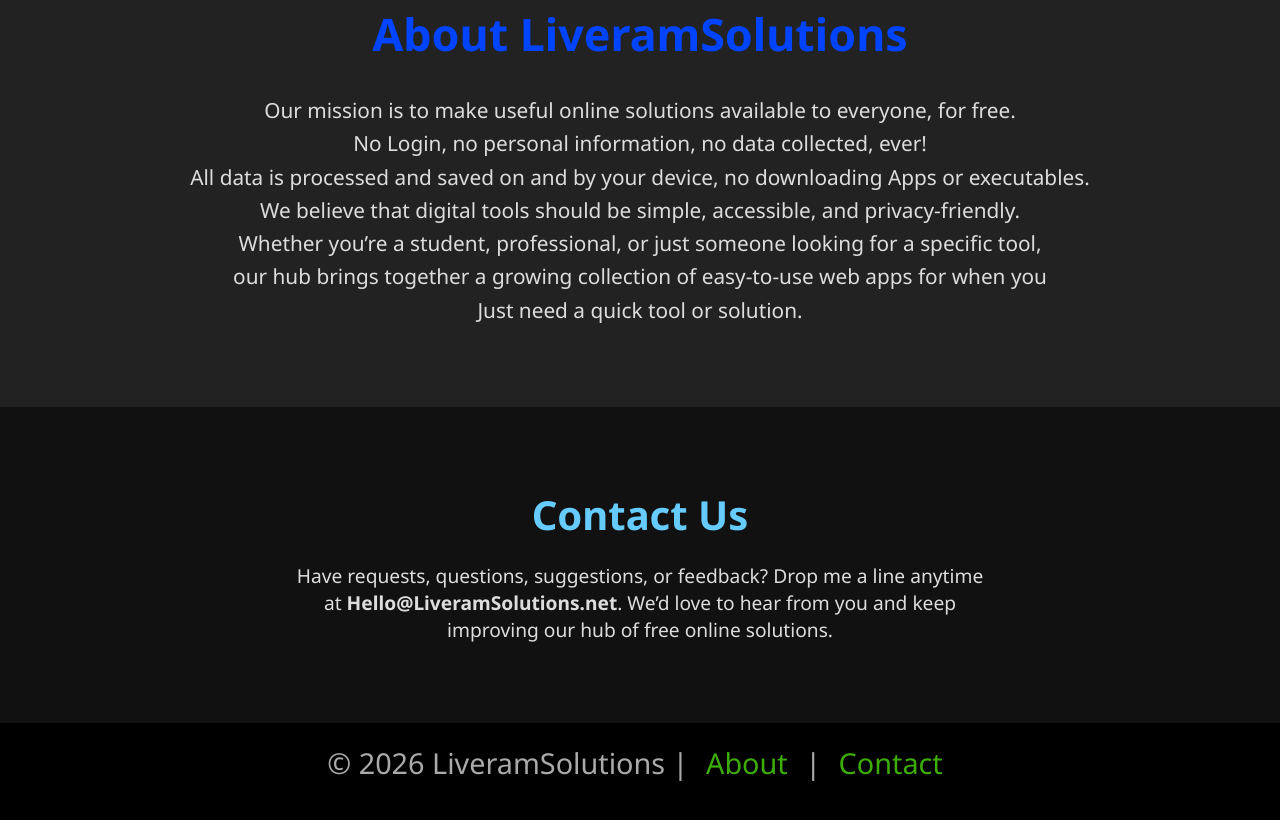
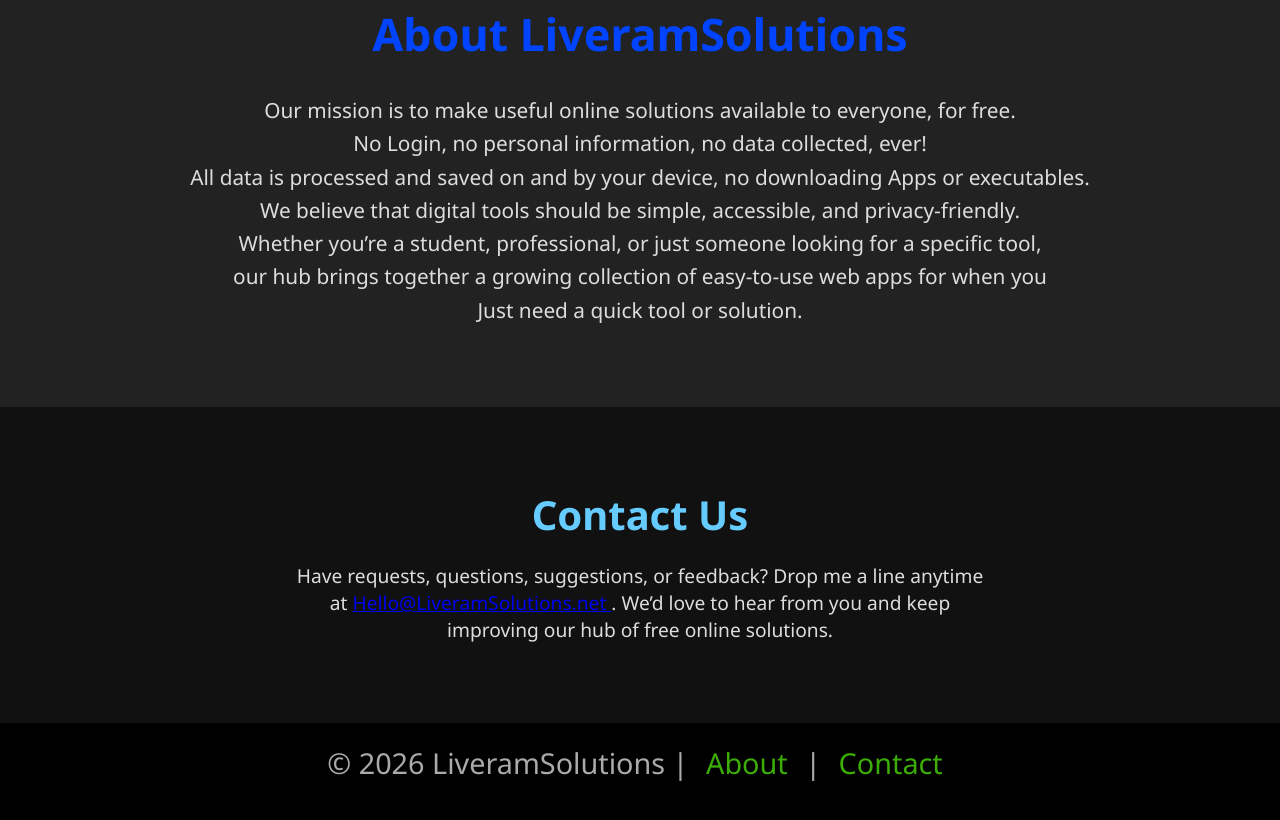
Before and after one commit to liveramsolutions/liveramsolutions, a plain HTML site: page index.html in a window 1280 px wide. Shown: the part 2158-2978 px from the top of the page. Drawn offline with Linux system fonts and the light colour scheme.

Commit message:
Update links and contact email format in index.html

```diff
--- a/index.html
+++ b/index.html
@@ -242,7 +242,7 @@
     <h1>Welcome to Your Online Solutions Hub</h1>
     <p>Discover free, ready-to-use tools designed to make your life easier by LiveramSolutions.</p>
     <a href="#tools" class="btn">Explore Tools</a>
-    <a href="/About/" class="btn">Learn More</a>
+    <a href="/About/index.html" class="btn">Learn More</a>
   </div>
 </section>
 
@@ -343,15 +343,17 @@
     <h2>Contact Us</h2>
     <p>
       Have requests, questions, suggestions, or feedback?
-      Drop me a line anytime at <strong>Hello@LiveramSolutions.net</strong>.
+      Drop me a line anytime at <a href="mailto:Hello@LiveramSolutions.net?subject=Website%20Enquiry&body=Hi%20LiveramSolutions,%0D%0A%0D%0A">
+  Hello@LiveramSolutions.net
+</a>.
       We’d love to hear from you and keep improving our hub of free online solutions.
     </p>
   </section>
 
   <footer>
     <p>&copy; 2026 LiveramSolutions |
-      <a href="#about">About</a> |
-      <a href="#contact">Contact</a>
+      <a href="/About/index.html">About</a> |
+      <a href="mailto:Hello@LiveramSolutions.net">Contact</a>
     </p>
   </footer>
   <script>
```
